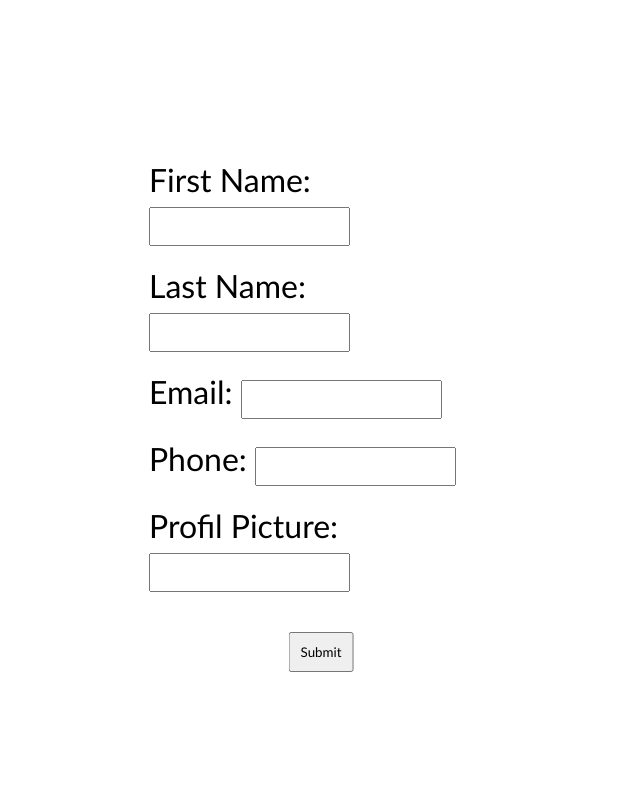
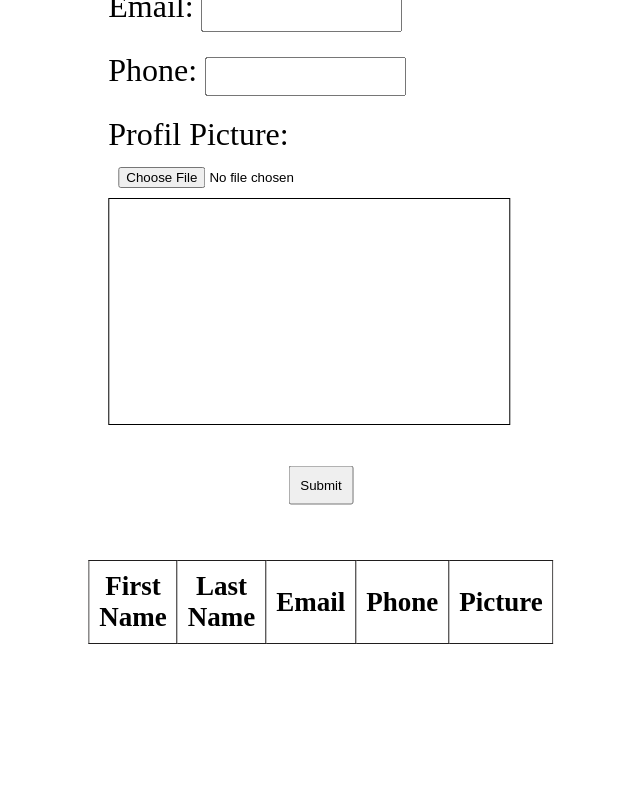
Before and after one commit to Tangbodi/UI-Code, a plain HTML site: page 5 create form with fields/index.html in a window 1280 px wide. Shown: the whole page, without its empty margins (319-959 px from the left). Drawn offline with Linux system fonts and the light colour scheme.

Commit message:
Commit 1

```diff
--- /dev/null
+++ b/5 create form with fields/app.js
@@ -0,0 +1,9 @@
+const image_input = document.querySelector("#image-input");
+image_input.addEventListener("change", function() {
+    const reader = new FileReader();
+    reader.addEventListener("load", () => {
+      const uploaded_image = reader.result;
+      document.querySelector("#display-image").style.backgroundImage = `url(${uploaded_image})`;
+    });
+    reader.readAsDataURL(this.files[0]);
+  });
--- a/create form with fields/index.html
+++ b/5 create form with fields/index.html
@@ -6,8 +6,6 @@
         const last_name = document.getElementById('last_name').value;
         const email = document.getElementById('email').value;
         const phone = document.getElementById('phone').value;
-        const picture = document.getElementById('picture').value;
-
         const error = document.getElementById('error');
         error.innerHTML = (!first_name || !email) ? 'First Name & Email both values are required.' : '';
         if (first_name && email) {
@@ -18,18 +16,21 @@
             const LASTNAME = document.createElement('td');
             const EMAIL = document.createElement('td');
             const PHONE = document.createElement('td');
+            const PICTURE = document.getElementById('display-image');
+
             FIRSTNAME.innerHTML = first_name;
             LASTNAME.innerHTML = last_name;
             EMAIL.innerHTML = email;
             PHONE.innerHTML = phone;
 
-
             trElement.appendChild(FIRSTNAME);
             trElement.appendChild(LASTNAME);
             trElement.appendChild(EMAIL);
             trElement.appendChild(PHONE);
+            trElement.appendChild(PICTURE);
             tbodyElement.appendChild(trElement);
             tableElement.appendChild(tbodyElement);
+
         }
     }
 </script>
@@ -46,14 +47,13 @@
         }
 
         div.form {
-            height: 200px;
+            height: 700px;
         }
 
         label {
             margin: 20px;
             display: block;
             font-size: 32px;
-            font-family: 'Trebuchet MS', 'Lucida Sans Unicode', 'Lucida Grande', 'Lucida Sans';
         }
 
         input {
@@ -61,7 +61,7 @@
         }
 
         span {
-            color: red;
+            color: rgb(221, 19, 19);
             position: fixed;
             left: 50%;
             transform: translate(-50%, -50%);
@@ -73,24 +73,21 @@
             left: 50%;
             position: fixed;
             transform: translate(-50%, -50%);
-            font-family: 'Trebuchet MS', 'Lucida Sans Unicode', 'Lucida Grande', 'Lucida Sans';
         }
 
         div#tables {
-            height: 300px;
+            height: 400px;
             overflow: auto;
         }
 
         table,
         th,
         td {
-            border: 1px solid red;
+            border: 1px solid rgb(32, 30, 30);
             border-collapse: collapse;
-            font-size: 32px;
-            font-family: 'Trebuchet MS', 'Lucida Sans Unicode', 'Lucida Grande', 'Lucida Sans';
+            font-size: 27px;
             padding: 10px;
         }
-
         th {
             width: 20%;
         }
@@ -101,8 +98,12 @@
             <label>Last Name: <input id="last_name" type="text"></label>
             <label>Email: <input id="email" type="text"></label>
             <label>Phone: <input id="phone" type="text"></label>
-            <label>Profil Picture: <input id="picture" type="text"></label>
-
+            <label>Profil Picture: <input id="image-input" type="file" accept="image/png, image/jpg, image/jpeg">
+            <div id="display-image"></div>
+            <link rel="stylesheet" href="style.css">
+            <script src = "app.js">
+            </script>
+            </label>
             <span id="error"></span>
             <button onclick="publishToTable()">Submit</button>
         </div>
@@ -110,6 +111,11 @@
             <table id="table">
                 <thead>
                     <tr>
+                        <th>First Name</th>
+                        <th>Last Name</th>
+                        <th>Email</th>
+                        <th>Phone</th>
+                        <th>Picture</th>
                     </tr>
                 </thead>
             </table>
--- /dev/null
+++ b/5 create form with fields/style.css
@@ -0,0 +1,7 @@
+#display-image{
+    width: 400px;
+    height: 225px;
+    border: 1px solid black;
+    background-position: center;
+    background-size: cover;
+  }
```
Also changed, not shown: 1 remove items from a dropdown list/app.js (renamed from remove items from a dropdown list/app.js), 1 remove items from a dropdown list/index.html (renamed from remove items from a dropdown list/index.html), 2 count and display the items of a dropdown list in an alert window/app.js (renamed from count and display the items of a dropdown list in an alert window/app.js), 2 count and display the items of a dropdown list in an alert window/index.html (renamed from count and display the items of a dropdown list in an alert window/index.html), 3 calculate the volume of a sphere/app.js (renamed from calculate the volume of a sphere/app.js), 3 calculate the volume of a sphere/index.html (renamed from calculate the volume of a sphere/index.html), 4 width and height of a window/app.js (renamed from width and height of a window/app.js), 4 width and height of a window/index.html (renamed from width and height of a window/index.html), 7 parse json and show as table/app.js (renamed from parse json and show as table/app.js), 7 parse json and show as table/index.html (renamed from parse json and show as table/index.html), 8 add an object and show output/app.js (renamed from add an object and show output/app.js), 8 add an object and show output/index.html (renamed from add an object and show output/index.html).
